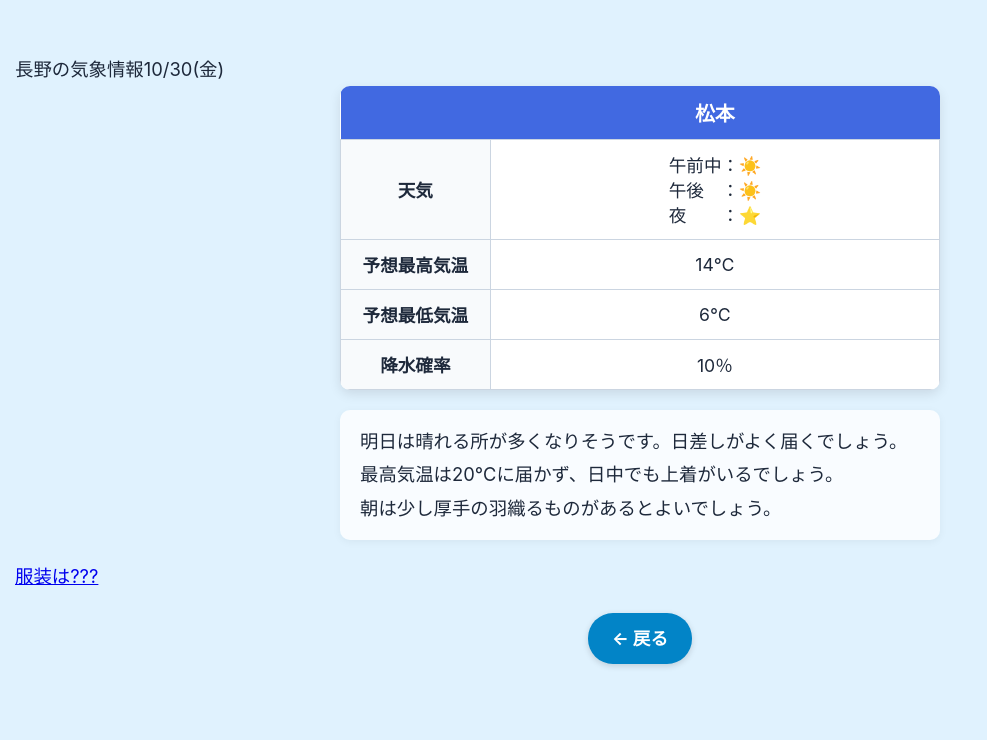
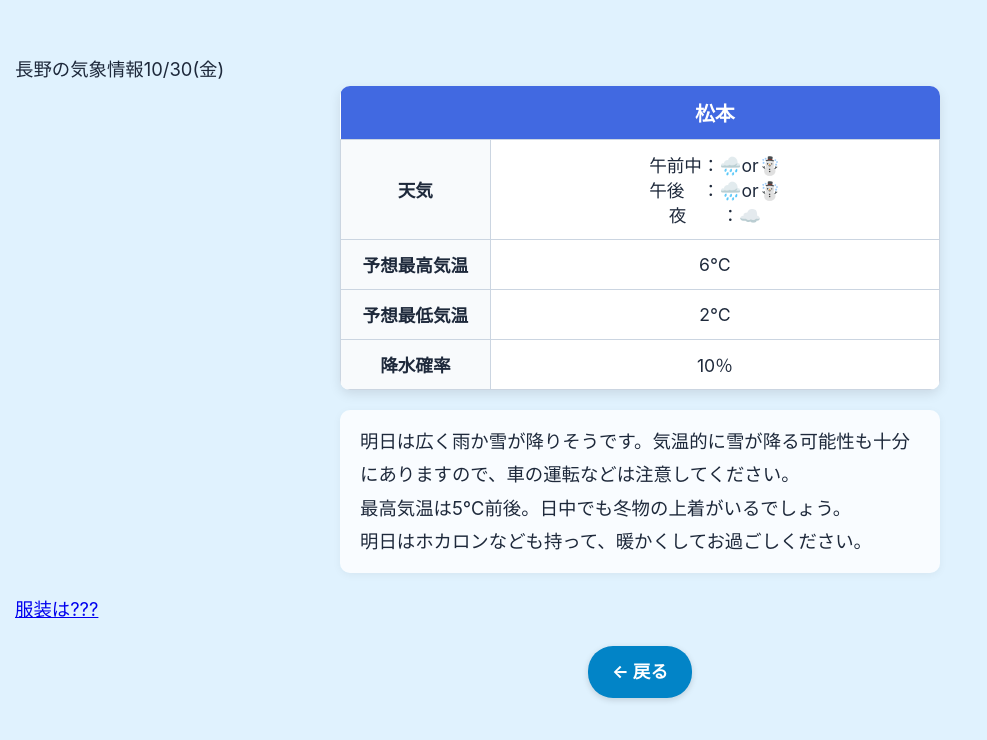
Before and after one commit to kensoras/Ken-s-weather-forecast, a plain HTML site: page nagano weather forecast.html in a window 1280 px wide. Shown: the whole page, without its empty margins (0-987 px from the left). Drawn offline with Linux system fonts and the light colour scheme.

Commit message:
Update nagano weather forecast.html

```diff
--- a/nagano weather forecast.html
+++ b/nagano weather forecast.html
@@ -110,18 +110,18 @@
       <tr>
         <td>天気</td>
         <td>
-          午前中：☀️<br>
-          午後　：☀️<br>
-          夜　　：⭐
+          午前中：🌧️or☃️<br>
+          午後　：🌧️or☃️<br>
+          夜　　：☁️
         </td>
       </tr>
       <tr>
         <td>予想最高気温</td>
-        <td>14℃</td>
+        <td>6℃</td>
       </tr>
       <tr>
         <td>予想最低気温</td>
-        <td>6℃</td>
+        <td>2℃</td>
       </tr>
       <tr>
         <td>降水確率</td>
@@ -131,9 +131,9 @@
   </table>
 
   <div class="description">
-    明日は晴れる所が多くなりそうです。日差しがよく届くでしょう。<BR>
-    最高気温は20℃に届かず、日中でも上着がいるでしょう。<BR>
-    朝は少し厚手の羽織るものがあるとよいでしょう。<BR>
+    明日は広く雨か雪が降りそうです。気温的に雪が降る可能性も十分にありますので、車の運転などは注意してください。<BR>
+    最高気温は5℃前後。日中でも冬物の上着がいるでしょう。<BR>
+    明日はホカロンなども持って、暖かくしてお過ごしください。<BR>
   </div>
 
 
```
